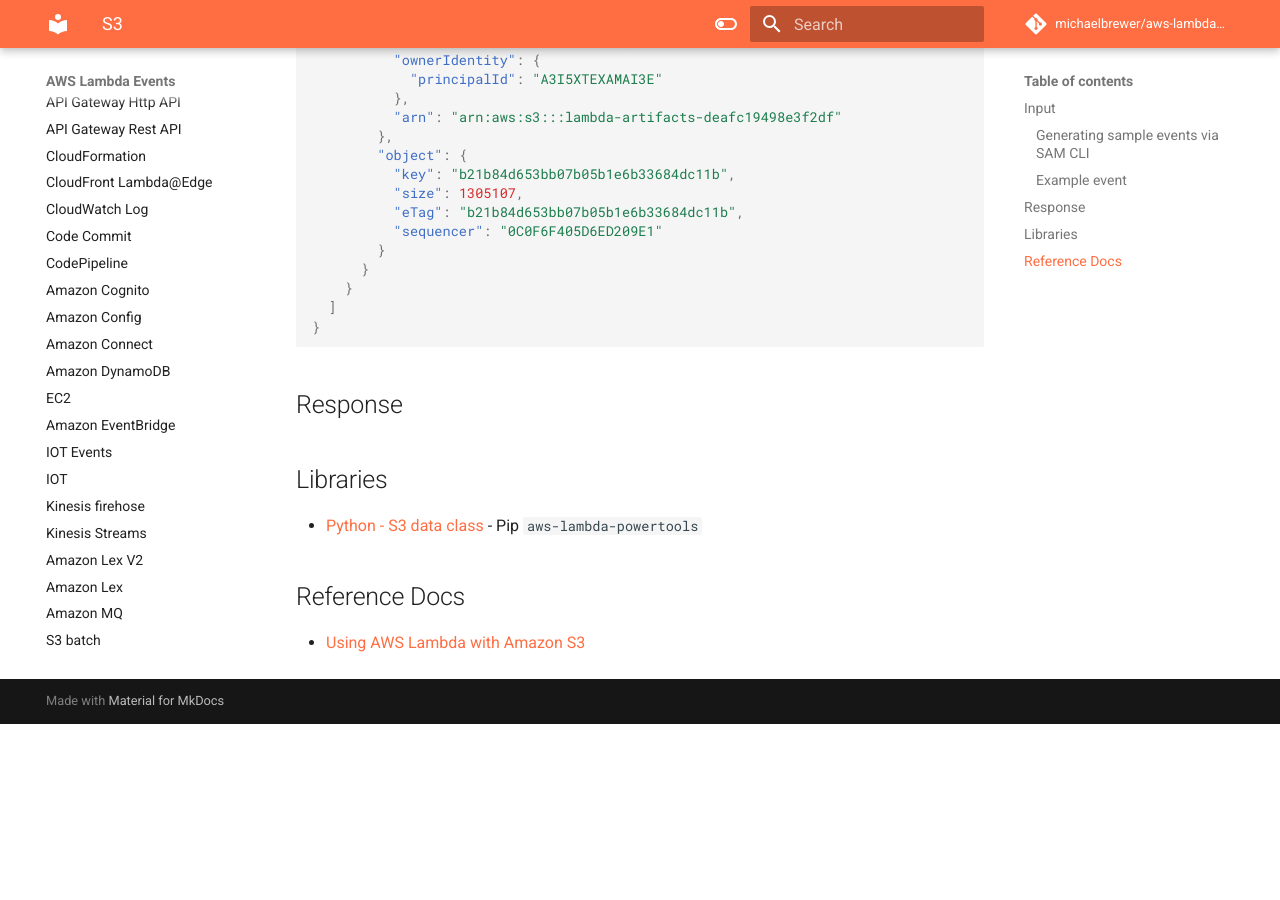
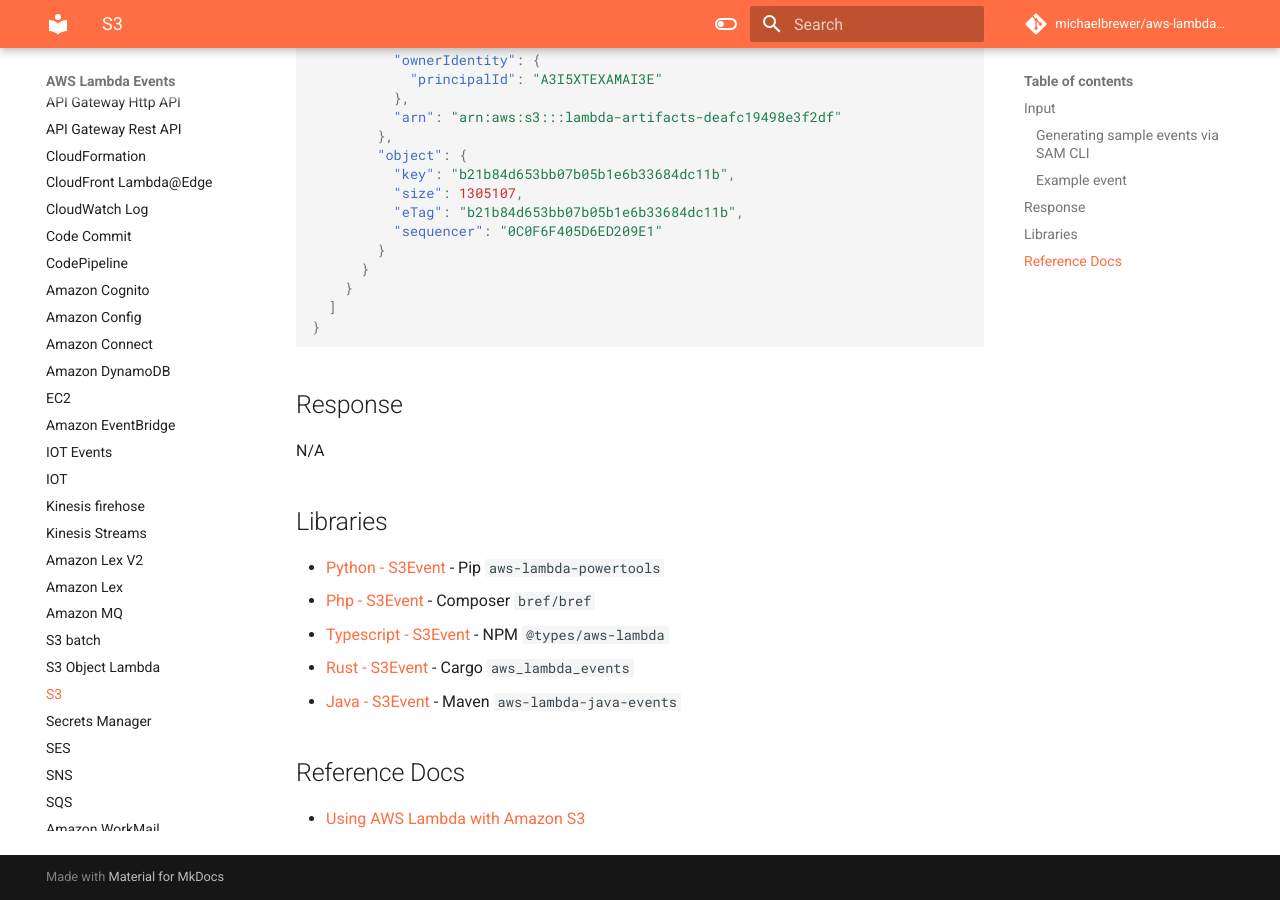
Before and after one commit to michaelbrewer/aws-lambda-events, an MkDocs documentation site: the page built from docs/s3.md, in a window 1280 px wide and 900 px high, scrolled down 902 px. Built offline with MkDocs 1.6.1 and Material for MkDocs 9.7.7, drawn with Linux system fonts in a browser that asks for light colours; comment, search, counter and statistics services are not loaded; before the commit the page ends 1626 px from its top, so only the background shows below that.

Commit message:
feat(s3): Add more libraries

```diff
--- a/docs/s3.md
+++ b/docs/s3.md
@@ -56,9 +56,15 @@
 
 ## Response
 
+N/A
+
 ## Libraries
 
-- [Python - S3 data class](https://awslabs.github.io/aws-lambda-powertools-python/latest/utilities/data_classes/#s3) - Pip `aws-lambda-powertools`
+- [Python - S3Event](https://awslabs.github.io/aws-lambda-powertools-python/latest/utilities/data_classes/#s3) - Pip `aws-lambda-powertools`
+- [Php - S3Event](https://bref.sh/docs/function/handlers.html#s3-events) - Composer `bref/bref`
+- [Typescript - S3Event](https://github.com/DefinitelyTyped/DefinitelyTyped/blob/master/types/aws-lambda/trigger/s3.d.ts) - NPM `@types/aws-lambda`
+- [Rust - S3Event](https://github.com/LegNeato/aws-lambda-events/blob/master/aws_lambda_events/src/generated/s3.rs) - Cargo `aws_lambda_events`
+- [Java - S3Event](https://github.com/aws/aws-lambda-java-libs/blob/master/aws-lambda-java-events/src/main/java/com/amazonaws/services/lambda/runtime/events/SQSEvent.java) - Maven `aws-lambda-java-events`
 
 ## Reference Docs
 
```
